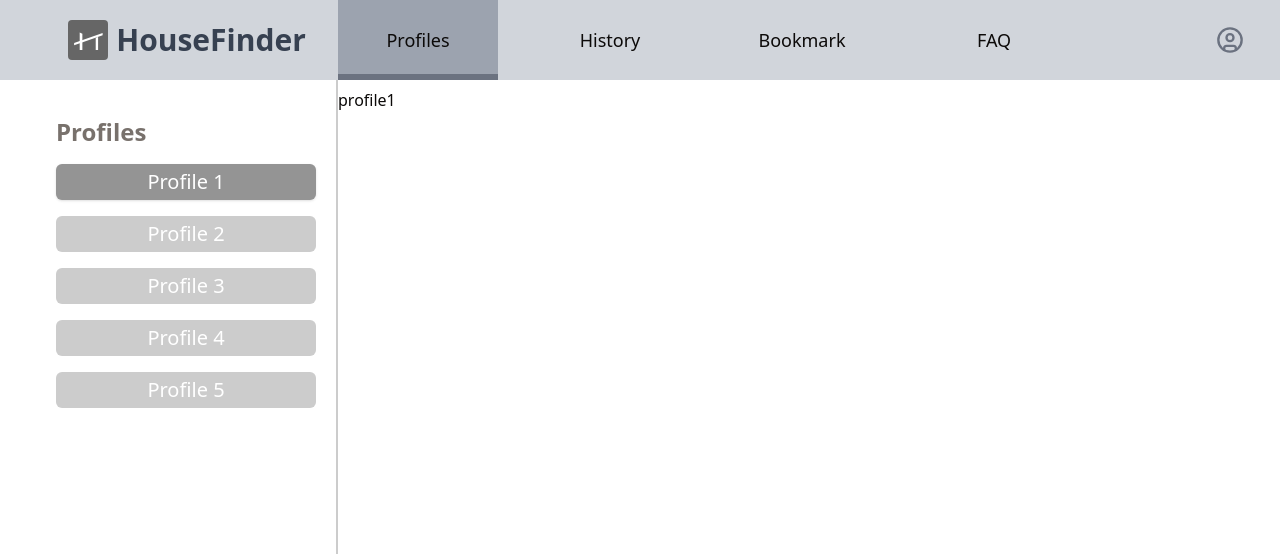
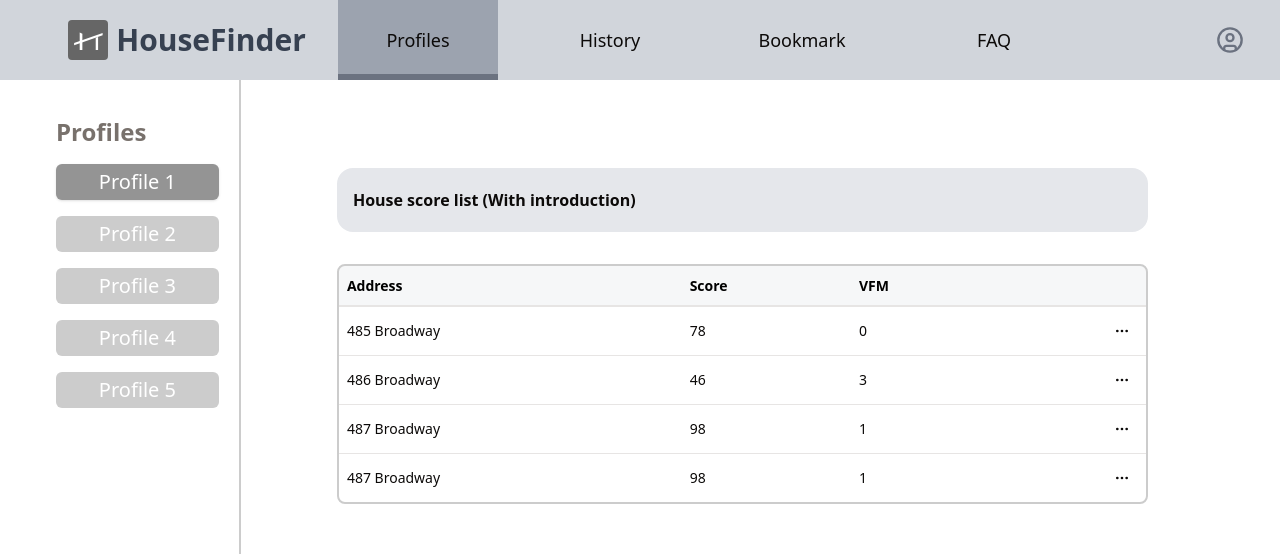
Before and after one commit to new-idea-machine/os-house-finder-app, a React (Vite) app in the folder frontendV2/: page /profiles in a window 1280 px wide. Shown: the top 554 px of the page. Built offline with nearby package versions, Linux system fonts and the light colour scheme; no server answers.

Commit message:
Updated Profiles page to display profiles house score list table

```diff
--- a/frontendV2/src/pages/Profiles.tsx
+++ b/frontendV2/src/pages/Profiles.tsx
@@ -1,8 +1,114 @@
 import { useState } from 'react';
-import { Tabs, TabsContent, TabsList, TabsTrigger } from '@/components/ui/tabs';
 import AddNewProfile from '@components/NewProfile/AddNewProfile';
 
-function Profiles() {
+import {
+  ColumnDef,
+  flexRender,
+  getCoreRowModel,
+  useReactTable,
+} from '@tanstack/react-table';
+import {
+  Table,
+  TableBody,
+  TableCell,
+  TableHead,
+  TableHeader,
+  TableRow,
+} from '@components/ui/table';
+import {
+  DropdownMenu,
+  DropdownMenuContent,
+  DropdownMenuItem,
+  DropdownMenuLabel,
+  DropdownMenuSeparator,
+  DropdownMenuTrigger,
+} from '@components/ui/dropdown';
+import { Button } from '@components/ui/button';
+import { MoreHorizontal } from 'lucide-react';
+import { Tabs, TabsContent, TabsList, TabsTrigger } from '@/components/ui/tabs';
+
+type ProfileTableDataType = {
+  address: string;
+  score: number;
+  vfm: number;
+};
+
+export const columns: ColumnDef<ProfileTableDataType>[] = [
+  {
+    accessorKey: 'address',
+    header: () => {
+      return <div className="font-bold text-black">Address</div>;
+    },
+    cell: ({ row }) => (
+      <div className="break-all text-center">{row.original.address}</div>
+    ),
+  },
+  {
+    accessorKey: 'score',
+    header: () => {
+      return <div className="font-bold text-black">Score</div>;
+    },
+  },
+  {
+    accessorKey: 'vfm',
+    header: () => {
+      return <div className="font-bold text-black">VFM</div>;
+    },
+  },
+  {
+    id: 'actions',
+    cell: () => {
+      return (
+        <div className="flex w-full justify-end">
+          <DropdownMenu>
+            <DropdownMenuTrigger asChild>
+              <Button variant="ghost" className="h-8 w-8 p-0">
+                <span className="sr-only">Open menu</span>
+                <MoreHorizontal className="h-4 w-4" />
+              </Button>
+            </DropdownMenuTrigger>
+            <DropdownMenuContent align="end">
+              <DropdownMenuLabel>Actions</DropdownMenuLabel>
+              <DropdownMenuItem>Link to Listing</DropdownMenuItem>
+              <DropdownMenuSeparator />
+              <DropdownMenuItem className="text-red-500">
+                Delete Row
+              </DropdownMenuItem>
+            </DropdownMenuContent>
+          </DropdownMenu>
+        </div>
+      );
+    },
+  },
+];
+
+const mockHouseTableData: ProfileTableDataType[] = [
+  {
+    address: '485 Broadway',
+    score: 78,
+    vfm: 0,
+  },
+
+  {
+    address: '486 Broadway',
+    score: 46,
+    vfm: 3,
+  },
+
+  {
+    address: '487 Broadway',
+    score: 98,
+    vfm: 1,
+  },
+
+  {
+    address: '487 Broadway',
+    score: 98,
+    vfm: 1,
+  },
+];
+
+export default function Profiles() {
   const [tabs, setTabs] = useState([
     { name: 'Profile 1', value: 'profile1' },
     { name: 'Profile 2', value: 'profile2' },
@@ -10,6 +116,11 @@ function Profiles() {
     { name: 'Profile 4', value: 'profile4' },
     { name: 'Profile 5', value: 'profile5' },
   ]);
+  const table = useReactTable({
+    data: mockHouseTableData,
+    columns,
+    getCoreRowModel: getCoreRowModel(),
+  });
 
   return (
     <Tabs
@@ -17,7 +128,7 @@ function Profiles() {
       className="flex h-full max-w-none px-9 animate-in animate-out"
     >
       <TabsList
-        className="flex h-full min-h-[85vh] w-1/4 flex-col justify-between rounded-none border-r-2
+        className="flex h-full min-h-[85vh] flex-col justify-between rounded-none border-r-2
       border-primary bg-white"
       >
         <section className="mt-8 flex w-full flex-col space-y-4">
@@ -35,12 +146,73 @@ function Profiles() {
         <AddNewProfile currentTabs={tabs} addTab={setTabs} />
       </TabsList>
       {tabs.map((tab) => (
-        <TabsContent key={tab.value} value={tab.value}>
-          <div className="">{tab.value}</div>
+        <TabsContent
+          key={tab.value}
+          value={tab.value}
+          className="container w-full pt-4"
+        >
+          <div className="container flex flex-col gap-y-8 px-16 pt-16">
+            <div className="flex h-16 w-full items-center rounded-2xl bg-gray-200 px-4">
+              <p className="font-bold">House score list (With introduction)</p>
+            </div>
+            <div className="relative w-full overflow-auto rounded-lg border-2 border-primary">
+              <Table>
+                <TableHeader className="border-b-2 bg-gray-300 bg-opacity-20">
+                  {table.getHeaderGroups().map((headerGroup) => (
+                    <TableRow
+                      key={headerGroup.id}
+                      className="data-[state=selected]:bg-gray-300"
+                    >
+                      {headerGroup.headers.map((header) => {
+                        return (
+                          <TableHead key={header.id}>
+                            {header.isPlaceholder
+                              ? null
+                              : flexRender(
+                                  header.column.columnDef.header,
+                                  header.getContext()
+                                )}
+                          </TableHead>
+                        );
+                      })}
+                    </TableRow>
+                  ))}
+                </TableHeader>
+                <TableBody>
+                  {table.getRowModel().rows?.length ? (
+                    table.getRowModel().rows.map((row) => (
+                      <TableRow
+                        key={row.id}
+                        data-state={row.getIsSelected() && 'selected'}
+                      >
+                        {row.getVisibleCells().map((cell) => (
+                          <TableCell key={cell.id}>
+                            <div className="flex">
+                              {flexRender(
+                                cell.column.columnDef.cell,
+                                cell.getContext()
+                              )}
+                            </div>
+                          </TableCell>
+                        ))}
+                      </TableRow>
+                    ))
+                  ) : (
+                    <TableRow>
+                      <TableCell
+                        colSpan={columns.length}
+                        className="h-24 text-center"
+                      >
+                        No results.
+                      </TableCell>
+                    </TableRow>
+                  )}
+                </TableBody>
+              </Table>
+            </div>
+          </div>
         </TabsContent>
       ))}
     </Tabs>
   );
 }
-
-export default Profiles;
```
